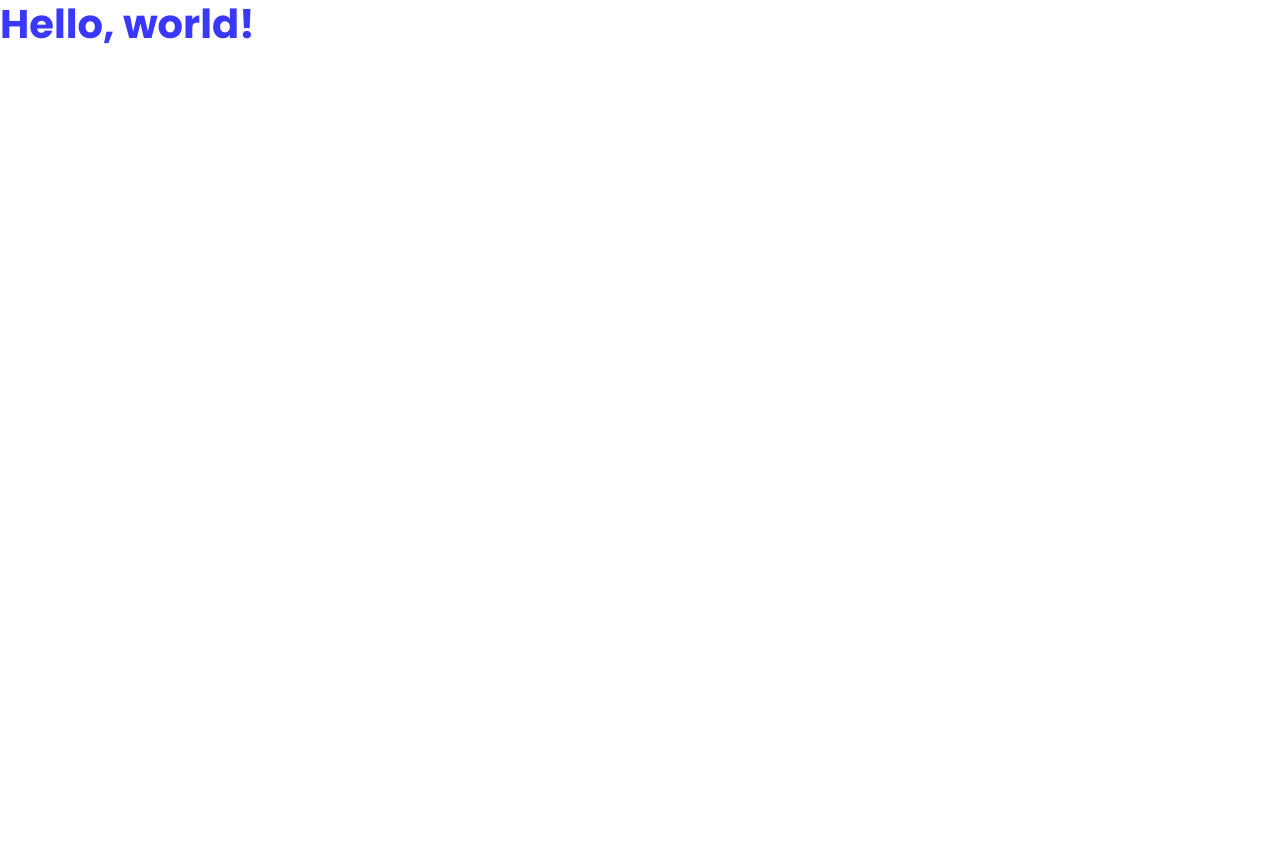
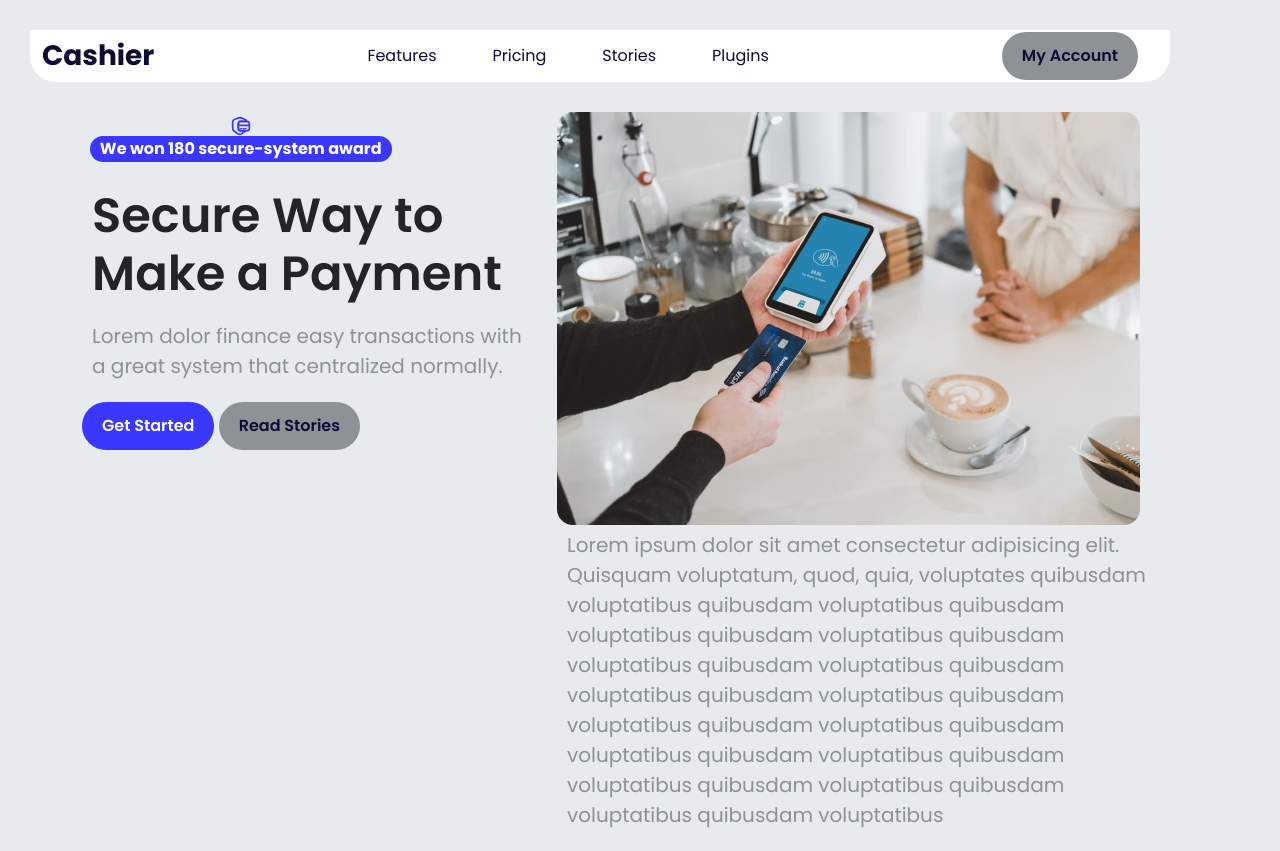
Before and after one commit to JeffersonSutanto23/html5project, a plain HTML site: page index.html in a window 1280 px wide. Before the commit the page ends 800 px from the top, so only its background shows below. Drawn offline with nearby package versions, Linux system fonts and the light colour scheme.

Commit message:
Update homepage and assets

```diff
--- a/css/style.css
+++ b/css/style.css
@@ -20,8 +20,128 @@
 
 body {
   font-family: "Poppins", sans-serif;
+  background-color: var(--soft-grey);
 }
 
 h1 {
   color: var(--blue);
 }
+
+.navbar-brand {
+  font-weight: var(--fwbold);
+  color: var(--navy);
+  font-size: 28px;
+  margin: 0;
+}
+
+.primary-header {
+  font-weight: var(--fwbold);
+  color: var(--navy);
+  font-size: 32px;
+  margin: 0;
+  text-align: left;
+}
+
+.medium-header {
+  font-weight: var(--fwbold);
+  color: var(--navy);
+  font-size: 40px;
+  margin: 0;
+}
+
+.small-header {
+  font-weight: var(--fwsemibold);
+  color: var(--navy);
+  font-size: 32px;
+  margin: 0;
+}
+
+.primary-copy {
+  font-weight: var(--fwregular);
+  color: var(--black);
+  font-size: 16px;
+  line-height: 28px;
+  margin: 0;
+}
+
+.btn-primary {
+  padding: 12px 20px 12px 20px;
+  background-color: var(--blue);
+  color: var(--white);
+  border-radius: 50px;
+  font-size: 16px;
+  font-weight: var(--fwsemibold);
+  border: 0;
+}
+
+.btn-primary:hover {
+  background: var(--navy) !important;
+  color: var(--white);
+}
+
+.btn-secondary {
+  padding: 12px 20px 12px 20px;
+  background: var(--grey);
+  color: var(--navy);
+  border-radius: 50px;
+  font-size: 16px;
+  font-weight: var(--fwsemibold);
+  border: 0;
+}
+
+.btn-secondary:hover {
+  background: var(--grey);
+  color: var(--white) !important ;
+}
+
+.navbar-nav .nav-item a {
+  color: var(--navy);
+  transition: color 0.3s ease;
+}
+
+.navbar-nav .nav-item {
+  padding: 0 20px 0 20px;
+  font-weight: var(--fwregular);
+}
+
+.navbar-nav .nav-item a:hover {
+  color: var(--blue);
+  transition: color 0.3s ease;
+  font-weight: var(--fwsemibold);
+}
+
+.cashier-navbar {
+  background-color: var(--white);
+  margin: 30px;
+  border-bottom-left-radius: 26px;
+  border-bottom-right-radius: 26px;
+}
+
+.navbar {
+  --bs-navbar-padding-y: 0px;
+}
+
+.header .badge p {
+  background-color: var(--blue);
+  color: var(--white);
+  padding: 5px 10px;
+  border-radius: 50px;
+  font-size: 16px;
+  font-weight: var(--fwbold);
+}
+
+.header h1 {
+  color: var(--black);
+  padding: 5px 10px;
+  font-family: "Poppins", sans-serif;
+  font-size: 48px;
+  font-weight: var(--fwsemibold);
+}
+
+.header p {
+  color: var(--grey);
+  padding: 5px 10px;
+  font-family: "Poppins", sans-serif;
+  font-size: 20px;
+  font-weight: var(--fwregular);
+}
--- a/index.html
+++ b/index.html
@@ -19,9 +19,79 @@
     <link rel="stylesheet" href="css/style.css" />
   </head>
   <body>
-    <h1 style="color: var(--blue); font-weight: var(--fwbold)">
-      Hello, world!
-    </h1>
+    <nav class="navbar navbar-expand-lg">
+      <div class="container cashier-navbar">
+        <a class="navbar-brand" href="#">Cashier</a>
+        <button
+          class="navbar-toggler"
+          type="button"
+          data-bs-toggle="collapse"
+          data-bs-target="#navbarSupportedContent"
+          aria-controls="navbarSupportedContent"
+          aria-expanded="false"
+          aria-label="Toggle navigation"
+        >
+          <span class="navbar-toggler-icon"></span>
+        </button>
+        <div class="collapse navbar-collapse" id="navbarSupportedContent">
+          <ul class="navbar-nav mx-auto mb-2 mb-lg-0">
+            <li class="nav-item">
+              <a class="nav-link" href="#">Features</a>
+            </li>
+            <li class="nav-item">
+              <a class="nav-link" href="#">Pricing</a>
+            </li>
+            <li class="nav-item">
+              <a class="nav-link" href="#">Stories</a>
+            </li>
+            <li class="nav-item">
+              <a class="nav-link" href="#">Plugins</a>
+            </li>
+          </ul>
+            <ul class="navbar-nav mb-2 mb-lg-0">
+            <li class="nav-item">
+              <a class="btn btn-secondary" href="#">My Account</a>
+            </li>
+          </form>
+        </div>
+      </div>
+    </nav>
+
+    <section class="header">
+      <div class="container">
+        <div class="row">
+          <div class="col-lg-5" copywriting>
+            <div class="badge">
+              <img src="images/ic_secure180.svg"alt="img" />
+              <p>We won 180 secure-system award</p>
+            </div>
+            <h1>
+              Secure Way to<br>
+              Make a Payment
+            </h1>
+            <p>
+              Lorem dolor finance easy transactions with<br>
+              a great system that centralized normally.
+            </p>
+            <a href="#" class="btn btn-primary" >Get Started</a>
+            <a href="#" class="btn btn-secondary">Read Stories</a>
+          </div>
+          <div class="col-lg-7">
+            <img src="images/Group 1.png" class="img-fluid" alt="img-banner"/>
+            <p>
+              Lorem ipsum dolor sit amet consectetur adipisicing elit. Quisquam
+              voluptatum, quod, quia, voluptates quibusdam voluptatibus
+              quibusdam voluptatibus quibusdam voluptatibus quibusdam
+              voluptatibus quibusdam voluptatibus quibusdam voluptatibus
+              quibusdam voluptatibus quibusdam voluptatibus quibusdam
+              voluptatibus quibusdam voluptatibus quibusdam voluptatibus
+              quibusdam voluptatibus quibusdam voluptatibus quibusdam
+              voluptatibus quibusdam voluptatibus quibusdam voluptatibus
+            </p>
+          </div>
+        </div>
+      </div>
+    </section>
     <script
       src="https://cdn.jsdelivr.net/npm/bootstrap@5.3.8/dist/js/bootstrap.bundle.min.js"
       integrity="sha384-FKyoEForCGlyvwx9Hj09JcYn3nv7wiPVlz7YYwJrWVcXK/BmnVDxM+D2scQbITxI"
```
Also changed, not shown: images/Group 1.png (added), images/banner_header.png (added), images/ic_secure180.svg (added).
